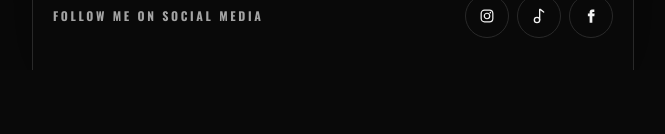
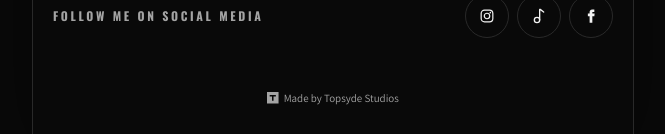
Before and after one commit to khgs2411/eden_website, a React (Vite) app: page / in a window 1280 px wide. Shown: the part 7420-7554 px from the top of the page, without its empty margins (307-972 px from the left). Before the commit the page ends 7490 px from the top, so only its background shows below. Built offline with nearby package versions, Linux system fonts and the light colour scheme.

Commit message:
Credit Topsyde Studios in the site footer
Add a linked studio mark and attribution below the footer, with localized credit text in Hebrew, English, and Russian.

```diff
--- a/src/components/layout/site-footer.tsx
+++ b/src/components/layout/site-footer.tsx
@@ -22,6 +22,14 @@ function FacebookIcon({ className }: { className?: string }) {
   )
 }
 
+function StudioMark({ className }: { className?: string }) {
+  return (
+    <svg className={className} viewBox="0 0 30 30" aria-hidden="true">
+      <path fill="currentColor" fillRule="evenodd" d="M0 0h30v30H0z M7 7.5h16v4h-6v11h-4v-11H7z" />
+    </svg>
+  )
+}
+
 const socialLinkClassName =
   'inline-flex size-11 items-center justify-center rounded-full border border-accent-foreground/45 text-accent-foreground transition hover:border-accent-foreground hover:bg-accent-foreground hover:text-background'
 
@@ -30,6 +38,7 @@ export function SiteFooter() {
   const { t } = useTranslation()
 
   return (
+    <>
     <footer data-feedback-section="footer" data-feedback-label={t('feedback.footer')} className="overflow-hidden border-t border-border/75 px-5 pb-8 pt-12">
       <p aria-hidden="true" className="text-outline font-display text-[4.25rem] font-bold uppercase leading-[0.85] tracking-[-0.02em]">
         {t('hero.noLimits')}
@@ -57,5 +66,19 @@ export function SiteFooter() {
         </div>
       </div>
     </footer>
+    <div className="flex justify-center px-5 pb-6 pt-4 text-[0.6875rem] text-muted-foreground">
+      <a
+        href="https://class-kit-studio.topsyde.quest/"
+        target="_blank"
+        rel="noopener"
+        className="group inline-flex min-h-6 items-center gap-[0.45em] whitespace-nowrap hover:underline hover:underline-offset-[0.25em] focus-visible:outline-2 focus-visible:outline-offset-[3px] focus-visible:outline-current"
+      >
+        <StudioMark className="size-[1.05em] flex-none transition-transform duration-500 group-hover:[transform:rotateX(180deg)] group-focus-visible:[transform:rotateX(180deg)] motion-reduce:transition-none motion-reduce:group-hover:transform-none" />
+        <span>
+          {t('footer.creditPrefix')} <bdi dir="ltr">Topsyde Studios</bdi>
+        </span>
+      </a>
+    </div>
+    </>
   )
 }
--- a/src/i18n.ts
+++ b/src/i18n.ts
@@ -194,6 +194,7 @@ const resources = {
 			},
 			footer: {
 				socialPrompt: "עקבו אחריי ברשתות",
+				creditPrefix: "נבנה על ידי",
 				instagram: "אינסטגרם",
 				tiktok: "טיקטוק",
 				facebook: "פייסבוק",
@@ -379,6 +380,7 @@ const resources = {
 			},
 			footer: {
 				socialPrompt: "Follow me on Social Media",
+				creditPrefix: "Made by",
 				instagram: "Instagram",
 				tiktok: "TikTok",
 				facebook: "Facebook",
@@ -564,6 +566,7 @@ const resources = {
 			},
 			footer: {
 				socialPrompt: "Следите за мной в соцсетях",
+				creditPrefix: "Сделано в",
 				instagram: "Instagram",
 				tiktok: "TikTok",
 				facebook: "Facebook",
```
